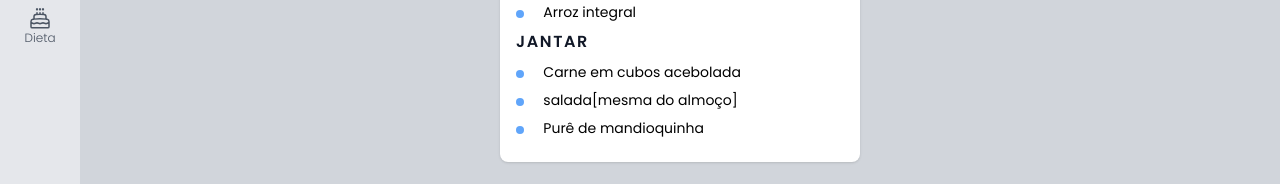
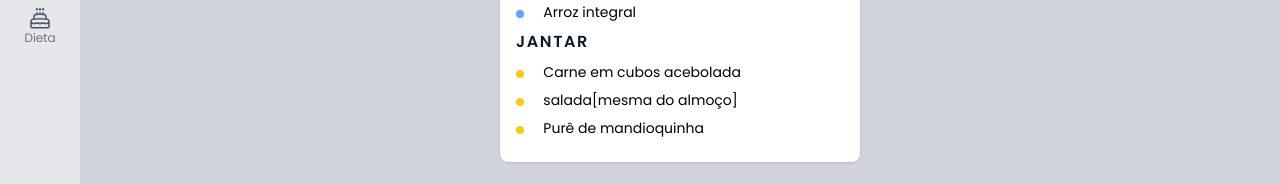
Before and after one commit to fjuncal/admin-template, a Next.js app: page /dieta in a window 1280 px wide. Both pictures are taken after a click on the button "Seg". Shown: the part 334-518 px from the top of the page. Built offline with nearby package versions, Linux system fonts and the light colour scheme.

Commit message:
trocando a cor do jantar

```diff
--- a/src/components/template/dieta/PlanejamentoAlimentar.tsx
+++ b/src/components/template/dieta/PlanejamentoAlimentar.tsx
@@ -24,7 +24,7 @@ export default function PlanejamentoAlimentar(
     return diaDaSemana.jantar.map((alimento: string) => (
       <div className="flex mb-2 mt-2">
         <div className="w-1/12">
-          <span className="bg-blue-400 h-2 w-2 rounded-full block mt-2"></span>
+          <span className="bg-yellow-400 h-2 w-2 rounded-full block mt-2"></span>
         </div>
         <div className="w-9/12">
           <span className="text-sm  block">{alimento}</span>
```
